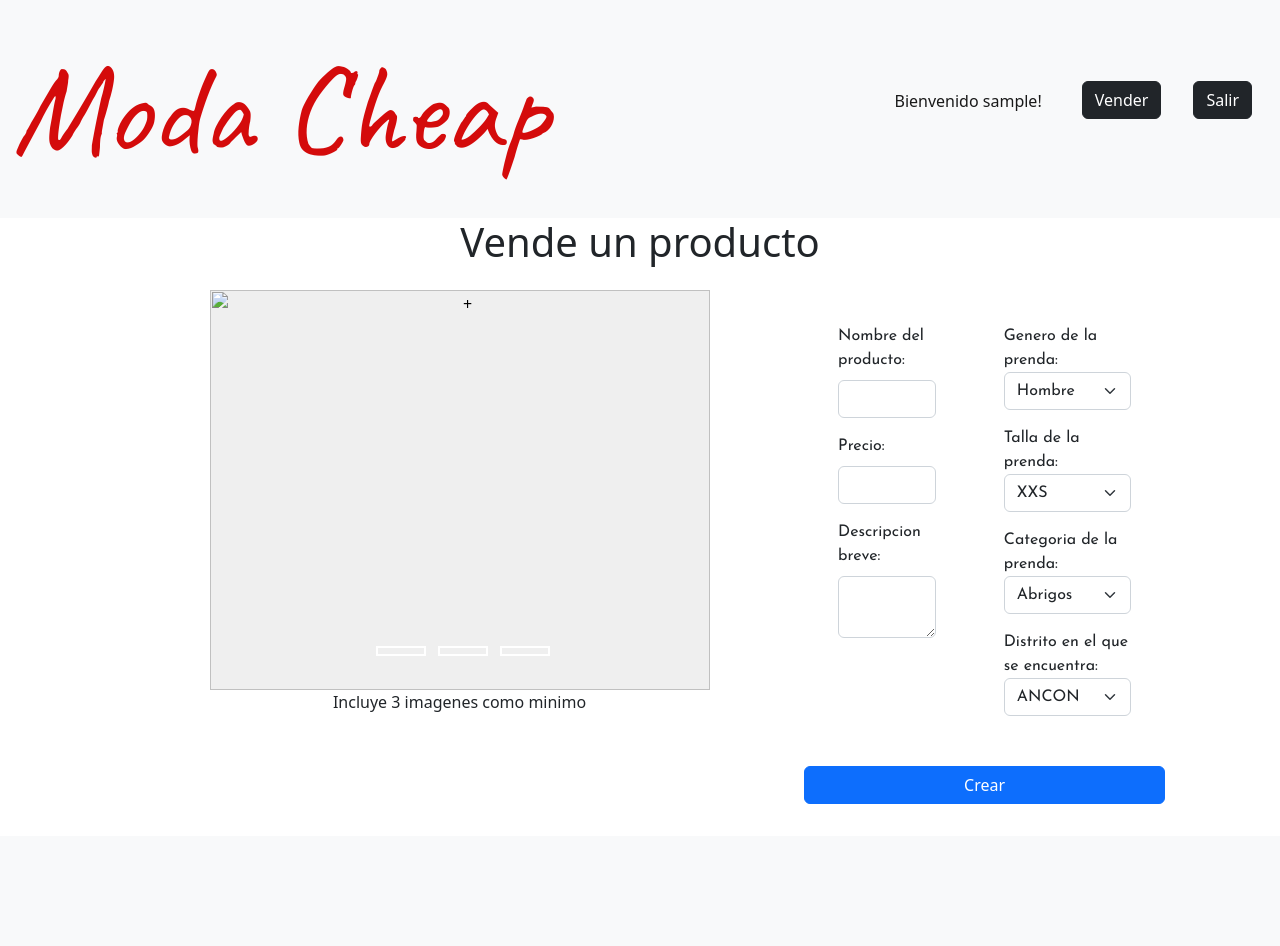
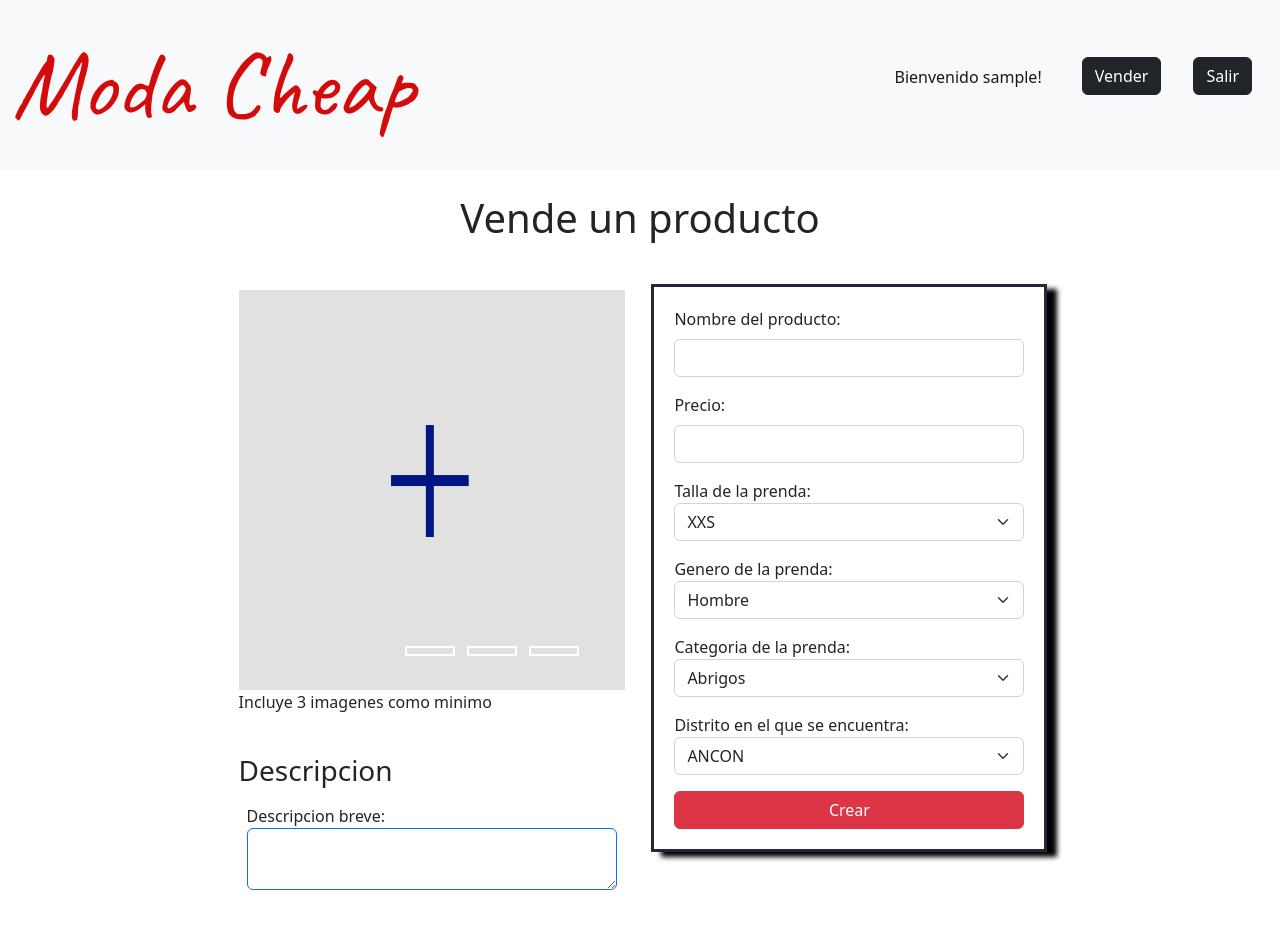
Before and after one commit to jjordanoc/modacheap, a Flask app: page /producto/crear in a window 1280 px wide. Before the commit the page ends 804 px from the top, so only its background shows below. Run offline with Flask 2, Linux system fonts and the light colour scheme; the visitor is signed in with stand-in values (Sample User, id 1); data comes from the database, SQL or seed files in the repository.

Commit message:
Se termino de estilizar apartado de venta de producto

```diff
--- a/static/styles/main.css
+++ b/static/styles/main.css
@@ -29,6 +29,8 @@
     margin-bottom: 40px;
 }
 
+
+
 #vender-form {
     display: flex;
     flex-direction: row;
@@ -46,7 +48,7 @@ body {
 #main-title {
     color: var(--title-color);
     font-family: var(--title-font);
-    font-size: 8em;
+    font-size: 6em;
 }
 
 #main-description {
@@ -345,6 +347,8 @@ input[name="r"]{
     box-sizing: content-box;
 }
 
+
+
 a:link {
     text-decoration: none;
 }
--- a/templates/vender.html
+++ b/templates/vender.html
@@ -3,60 +3,19 @@
 
 {% block main %}
 <div class="d-flex flex-column align-items-center">
-    <h1>Vende un producto</h1>
+    <h1 class="mt-4">Vende un producto</h1>
     <form id="vender-form" class="flex-wrap">
-        <!-- <div class="m-3 d-flex flex-column align-items-center">
-            <div class="slider">
-                <div class="slides">
-                    <input type="radio" name="r" id="r3" checked>
-                    <input type="radio" name="r" id="r2" checked>
-                    <input type="radio" name="r" id="r1" checked>
-
-                    <div class="slide s1">
-                        <button class="imagen_add" type="button">
-                            <img src={{url_for('static_resources', img_id='imagen_add.png' )}} id="imagen_1">
-                        </button>
-                        <div class="navigation">
-                            <label for="r1" class="bar"></label>
-                            <label for="r2" class="bar"></label>
-                            <label for="r3" class="bar"></label>
-                        </div>
-                    </div>
-
-                    <div class="slide">
-                        <button class="imagen_add" type="button">
-                            <img src={{url_for('static_resources', img_id='imagen_add.png' )}} id="imagen_2">
-                        </button>
-
-                        <div class="navigation">
-                            <label for="r1" class="bar"></label>
-                            <label for="r2" class="bar"></label>
-                            <label for="r3" class="bar"></label>
-                        </div>
-                    </div>
-
-                    <div class="slide">
-                        <button class="imagen_add" type="button">
-                            <img src={{url_for('static_resources', img_id='imagen_add.png' )}} id="imagen_3">
-                        </button>
-                        <div class="navigation">
-                            <label for="r1" class="bar"></label>
-                            <label for="r2" class="bar"></label>
-                            <label for="r3" class="bar"></label>
-                        </div>
-                    </div>
-                </div>
-            </div> -->
-        <div class="m-3 d-flex flex-row">
-            <div class="h-100 d-flex flex-column align-items-center w-100">
+        <div class="d-flex flex-row justify-content-center mt-4">
+            <div class="m-3 d-flex flex-column producto-imagen">
+                <div class="imagen-bg">
                     <div class="slider">
                         <div class="slides">
                             <input type="radio" name="r" id="r3" checked>
                             <input type="radio" name="r" id="r2" checked>
                             <input type="radio" name="r" id="r1" checked>
                             <div class="slide s1">
-                            <button class="imagen_add w-100" type="button">
-                                <img alt="+" id="imagen_1">
+                                <button class="imagen_add" type="button">
+                                    <img src={{url_for('static_resources', img_id='imagen_add.png' )}} id="imagen_1">
                                 </button>
                             </div>
                             <div class="slide">
@@ -77,45 +36,41 @@
                             <label for="r3" class="bar"></label>
                         </div>
                     </div>
+
+                </div>
                 <input type="file" id="file1" name="file1" accept="image/*" required style="display: none;">
                     <input type="file" id="file2" name="file2" accept="image/*" required style="display: none;">
                     <input type="file" id="file3" name="file3" accept="image/*" required style="display: none;">
                     <p>Incluye 3 imagenes como minimo</p>
+
+                <div class="d-flex flex-column mt-4">
+                    <h3>Descripcion</h3>
+
+                    <div class="form-group mb-3 me-auto p-2 flex-fill">
+                        <label for="descripcion" class="subtitle">Descripcion breve:</label>
+                        <textarea id="descripcion" name="descripcion" required class="form-control border-primary"
+                            cols="50"></textarea>
+                    </div>
+                </div>
+
+
             </div>
             <div class="d-flex flex-column">
-                <div class="d-flex flex-row">
-                    <div class="flex m-3">
-                        <div class="mb-3">
+                <div class="producto-campo">
+
+                    <div class="form-group mb-3">
                         <label for="nombre" class="form-label">Nombre del producto:</label>
                         <input type="text" id="nombre" name="nombre" required class="form-control" minlength="5"
                             maxlength="80">
                     </div>
 
-                        <div class="mb-3">
+                    <div class="form-group mb-3">
                         <label for="precio" class="form-label">Precio:</label>
                         <input type="number" min="0" max="99999" id="precio" name="precio" step="any" required
                             class="form-control">
                     </div>
 
-                        <input type="hidden" id="usuario_correo" name="usuario_correo" value="{{usuario.correo}}">
-
-                        <div class="mb-3">
-                            <label for="descripcion" class="form-label">Descripcion breve:</label>
-                            <textarea id="descripcion" name="descripcion" required class="form-control"></textarea>
-                        </div>
-                    </div>
-
-                    <div class="flex m-3">
-                        <div class="mb-3">
-                            <label for="sexo">Genero de la prenda:</label>
-                            <select name="sexo" id="sexo" required class="form-select">
-                                <option value="M">Hombre</option>
-                                <option value="F">Mujer</option>
-                                <option value="U">Unisex</option>
-                            </select>
-                        </div>
-
-                        <div class="mb-3">
+                    <div class="form-group mb-3">
                         <label for="talla">Talla de la prenda:</label>
                         <select name="talla" id="talla" required class="form-select">
                             <option value="XXS">XXS</option>
@@ -128,7 +83,16 @@
                         </select>
                     </div>
 
-                        <div class="mb-3">
+                    <div class="from-group mb-3">
+                        <label for="sexo">Genero de la prenda:</label>
+                        <select name="sexo" id="sexo" required class="form-select">
+                            <option value="M">Hombre</option>
+                            <option value="F">Mujer</option>
+                            <option value="U">Unisex</option>
+                        </select>
+                    </div>
+
+                    <div class="form-group mb-3">
                         <label for="categoria">Categoria de la prenda:</label>
                         <select name="categoria" id="categoria" required class="form-select">
                             <option value="Abrigos">Abrigos</option>
@@ -142,7 +106,7 @@
                         </select>
                     </div>
 
-                        <div class="mb-3">
+                    <div class="form-group mb-3">
                         <label for="distrito">Distrito en el que se encuentra:</label>
                         <select name="distrito" id="distrito" required class="form-select">
                             <option value="ANCON">ANCON</option>
@@ -190,11 +154,10 @@
                             <option value="VILLA MARIA DEL TRIUNFO">VILLA MARIA DEL TRIUNFO</option>
                         </select>
                     </div>
-
+                    <input type="submit" value="Crear" class="btn btn-danger w-100">
                 </div>
             </div>
-                <input type="submit" value="Crear" class="btn btn-primary btn-block">
-            </div>
+
         </div>
     </form>
 </div>
```
Also changed, not shown: templates/producto.html (+0 -27 lines). Lines whose indentation alone changed are shown as unchanged.
